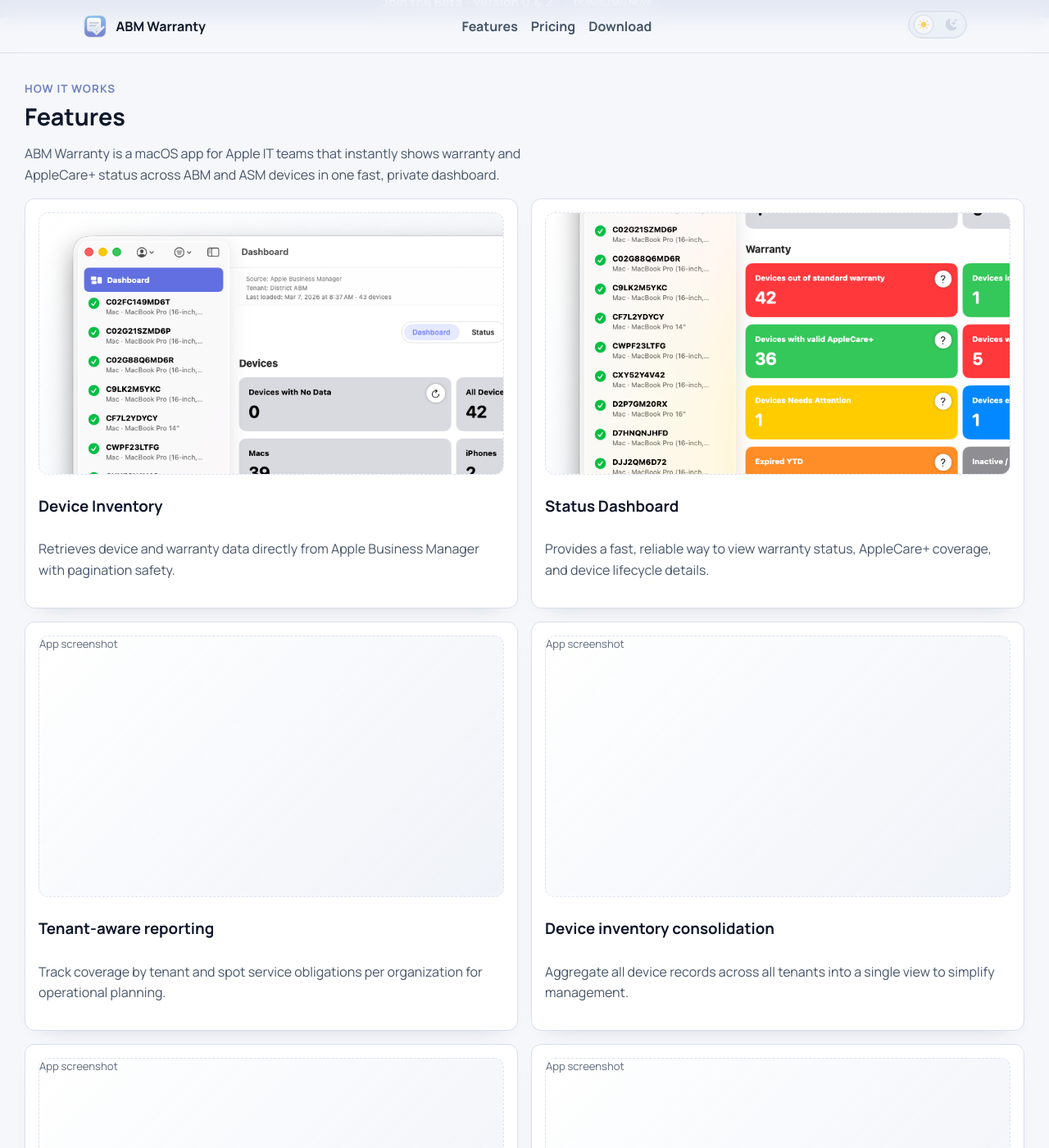
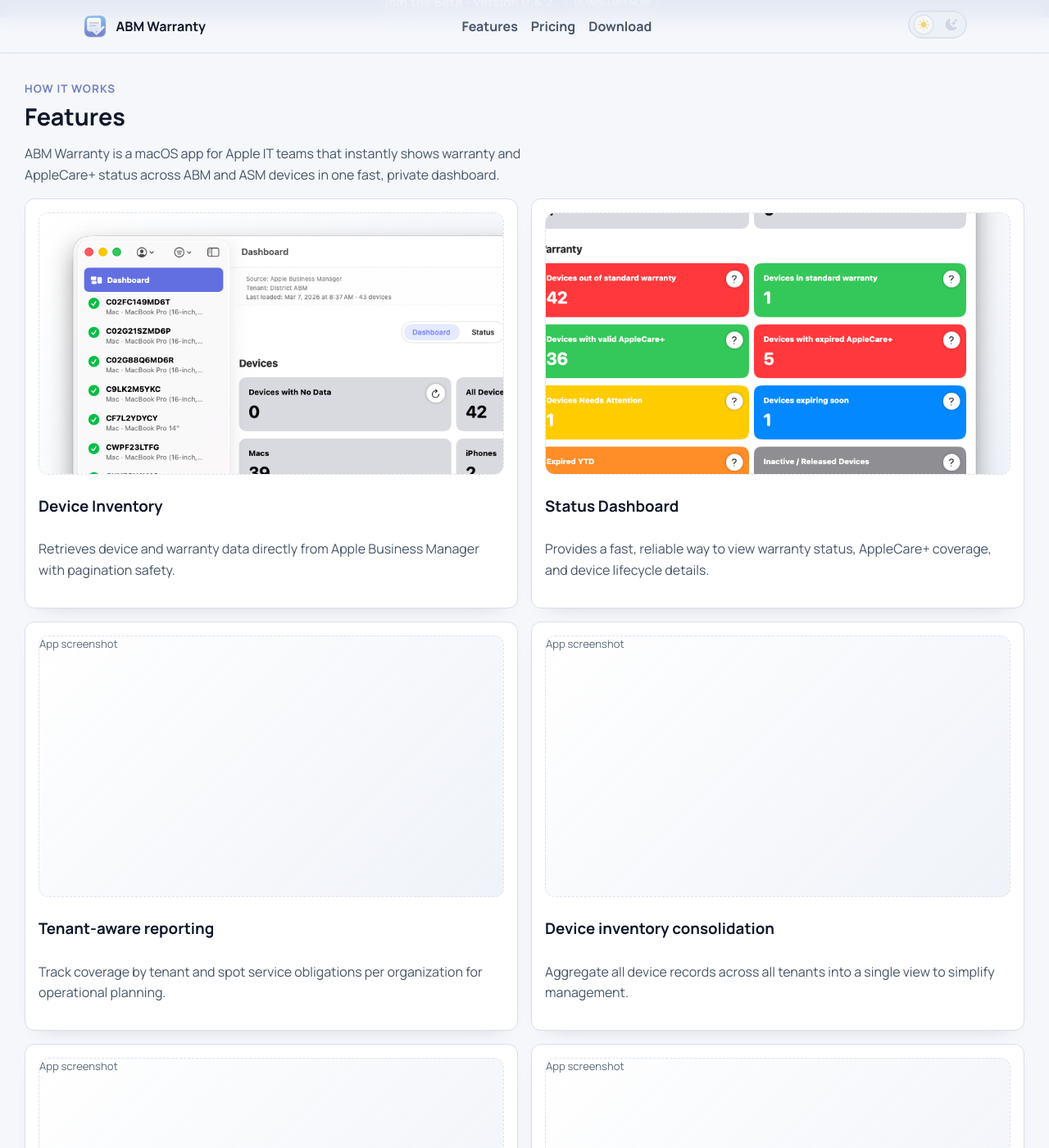
Before and after one commit to jonbrown21/abmwarranty, a Jekyll site: the page built from index.md, in a window 1280 px wide and 1400 px high, scrolled down 626 px. Shown: the whole window at 82% size. Built offline with Jekyll 4.4.1, drawn with Linux system fonts in a browser that asks for light colours.

Commit message:
style: switch feature 2 crop anchor to center right

```diff
--- a/assets/css/main.css
+++ b/assets/css/main.css
@@ -528,9 +528,9 @@ html[data-theme='dark'] .theme-icon-light { color: #9ca9c0; opacity: 0.35; }
 
 .feature-card #feature-card-2-image {
   object-fit: cover;
-  object-position: left center;
+  object-position: center right;
   transform: scale(1.45);
-  transform-origin: left center;
+  transform-origin: center right;
 }
 
 .feature-kicker {
```
